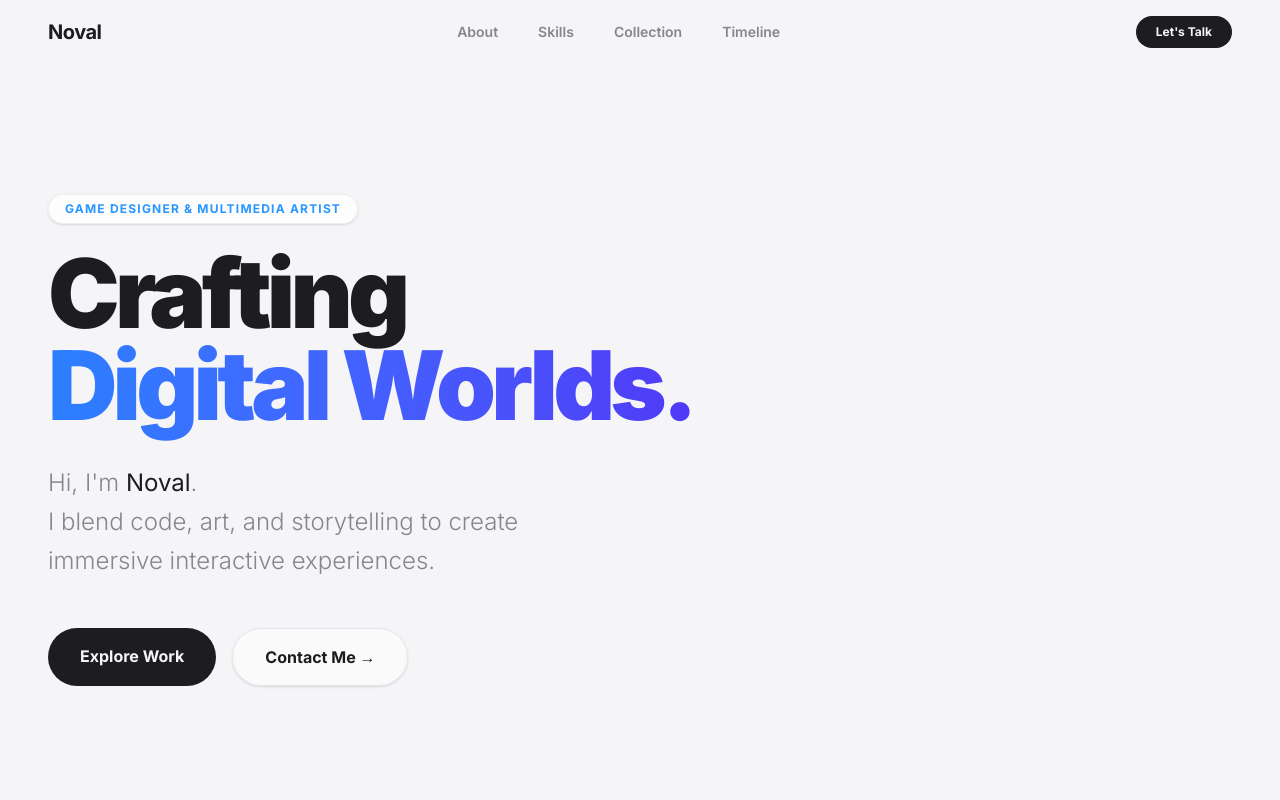
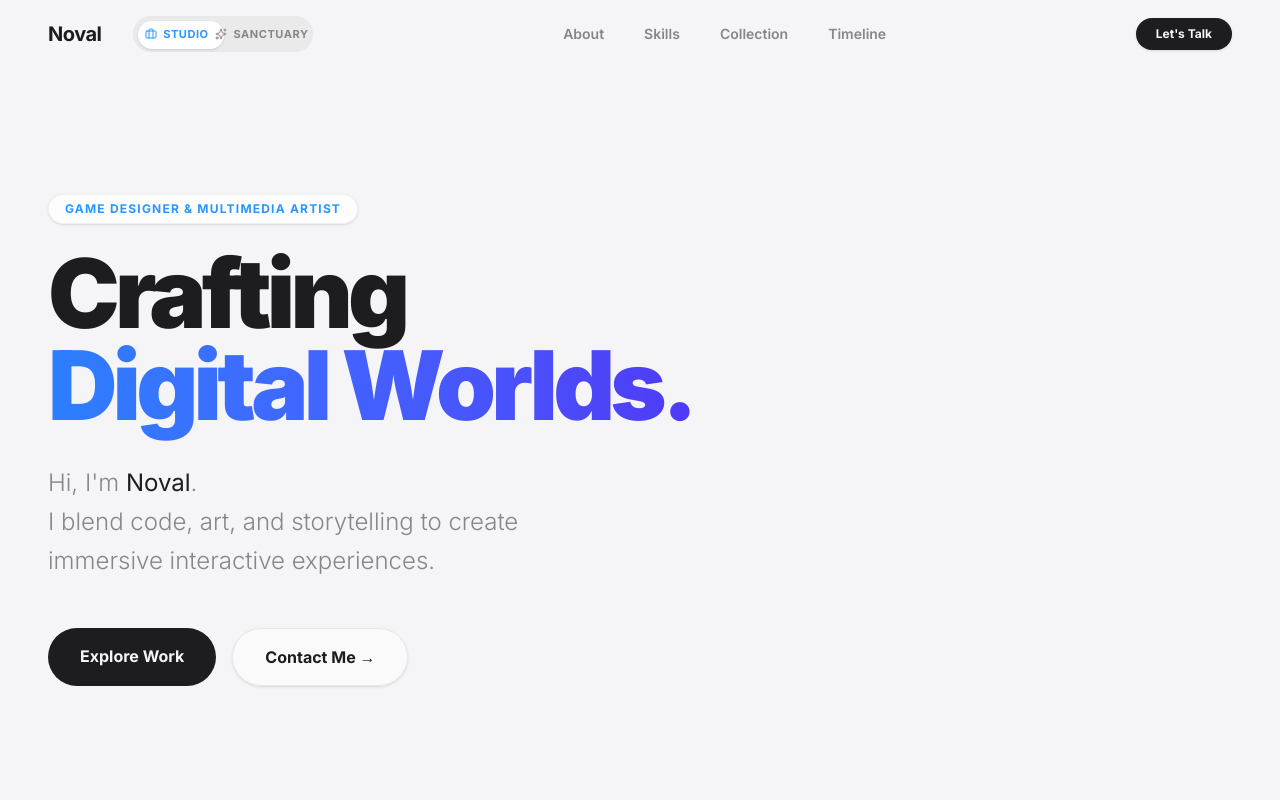
Before and after one commit to Noval-G/Noval-Landing-page, a Next.js app: page / in a window 1280 px wide. Shown: the top 800 px of the page. Built offline with nearby package versions, Linux system fonts and the light colour scheme.

Commit message:
feat: implement 'Studio & Sanctuary' mode switcher in Navbar

```diff
--- a/src/app/globals.css
+++ b/src/app/globals.css
@@ -1,13 +1,23 @@
 @import "tailwindcss";
 
 :root {
-  /* Cozy Apple-like Palette */
-  --background: #F5F5F7; /* Off-white background */
-  --surface: #FFFFFF;    /* Pure white for cards */
-  --foreground: #1D1D1F; /* Deep charcoal for primary text */
-  --muted: #86868B;      /* Soft gray for secondary text */
-  --accent: #2997FF;     /* Soft Blue for interactions */
-  --border: #E5E5EA;     /* Light border */
+  /* Studio Mode (Default) - Professional & Crisp */
+  --background: #F5F5F7;
+  --surface: #FFFFFF;
+  --foreground: #1D1D1F;
+  --muted: #86868B;
+  --accent: #2997FF;     /* Studio Blue */
+  --border: #E5E5EA;
+}
+
+[data-theme='sanctuary'] {
+  /* Sanctuary Mode - Warm & Organic */
+  --background: #FDFCF0; /* Creamy warm background */
+  --surface: #FCF9E8;
+  --foreground: #3A352F; /* Deep organic brown */
+  --muted: #9A8F80;
+  --accent: #BC6C25;     /* Warm Earthy Orange/Amber */
+  --border: #E9E4D1;
 }
 
 @theme inline {
--- a/src/components/Navbar.tsx
+++ b/src/components/Navbar.tsx
@@ -1,7 +1,8 @@
 'use client';
 
-import { motion, useScroll, useTransform } from 'framer-motion';
+import { motion, useScroll, useTransform, AnimatePresence } from 'framer-motion';
 import { useEffect, useState } from 'react';
+import { Sparkles, Briefcase } from 'lucide-react';
 import Link from 'next/link';
 
 const navItems = [
@@ -14,38 +15,64 @@ const navItems = [
 export default function Navbar() {
   const { scrollY } = useScroll();
   const [isScrolled, setIsScrolled] = useState(false);
-
-  // Apple-style navbar transition: background appears after scrolling a bit
-  const backgroundColor = useTransform(
-    scrollY,
-    [0, 50],
-    ['rgba(255, 255, 255, 0)', 'rgba(255, 255, 255, 0.8)']
-  );
-
-  const borderBottom = useTransform(
-    scrollY,
-    [0, 50],
-    ['rgba(0, 0, 0, 0)', 'rgba(0, 0, 0, 0.05)']
-  );
+  const [mode, setMode] = useState<'studio' | 'sanctuary'>('studio');
 
   useEffect(() => {
+    const savedMode = localStorage.getItem('theme-mode') as 'studio' | 'sanctuary';
+    if (savedMode) {
+      setMode(savedMode);
+      document.documentElement.setAttribute('data-theme', savedMode);
+    }
+
     return scrollY.onChange((latest) => {
       setIsScrolled(latest > 50);
     });
   }, [scrollY]);
 
+  const toggleMode = () => {
+    const newMode = mode === 'studio' ? 'sanctuary' : 'studio';
+    setMode(newMode);
+    document.documentElement.setAttribute('data-theme', newMode);
+    localStorage.setItem('theme-mode', newMode);
+  };
+
   return (
     <motion.nav
-      style={{ backgroundColor, borderBottom, backdropFilter: isScrolled ? 'blur(20px)' : 'none' }}
       initial={{ y: -100 }}
       animate={{ y: 0 }}
       transition={{ duration: 1, ease: [0.16, 1, 0.3, 1] }}
-      className="fixed top-0 left-0 right-0 z-50 flex items-center justify-between px-6 py-4 md:px-12 transition-all duration-300"
+      className={`fixed top-0 left-0 right-0 z-50 flex items-center justify-between px-6 py-4 md:px-12 transition-all duration-500 ${
+        isScrolled ? 'bg-background/70 backdrop-blur-xl border-b border-border/40 py-3' : 'bg-transparent'
+      }`}
     >
-      {/* Logo */}
+      {/* Logo Area */}
+      <div className="flex items-center gap-8">
         <Link href="/" className="text-xl font-bold tracking-tight text-foreground">
           Noval
         </Link>
+
+        {/* Mode Switcher - Custom Toggle */}
+        <div
+          onClick={toggleMode}
+          className="hidden sm:flex relative h-9 w-[180px] bg-muted/10 rounded-full p-1 cursor-pointer border border-border/40 hover:bg-muted/15 transition-colors"
+        >
+          <motion.div
+            className="absolute h-7 w-[86px] bg-white rounded-full shadow-sm"
+            animate={{ x: mode === 'studio' ? 0 : 88 }}
+            transition={{ type: "spring", stiffness: 300, damping: 30 }}
+          />
+          <div className="relative z-10 flex w-full text-[11px] font-bold uppercase tracking-wider">
+            <div className={`flex-1 flex items-center justify-center gap-1.5 transition-colors duration-300 ${mode === 'studio' ? 'text-accent' : 'text-muted'}`}>
+              <Briefcase size={12} />
+              Studio
+            </div>
+            <div className={`flex-1 flex items-center justify-center gap-1.5 transition-colors duration-300 ${mode === 'sanctuary' ? 'text-accent' : 'text-muted'}`}>
+              <Sparkles size={12} />
+              Sanctuary
+            </div>
+          </div>
+        </div>
+      </div>
 
       {/* Desktop Menu */}
       <div className="hidden md:flex gap-10">
@@ -62,12 +89,22 @@ export default function Navbar() {
       </div>
 
       {/* Contact Button */}
+      <div className="flex items-center gap-4">
+        {/* Mobile Mini-toggle */}
+        <button
+          onClick={toggleMode}
+          className="sm:hidden p-2 bg-muted/10 rounded-full text-accent"
+        >
+          {mode === 'studio' ? <Briefcase size={20} /> : <Sparkles size={20} />}
+        </button>
+
         <Link
           href="#contact"
-        className="px-5 py-2 bg-foreground text-background text-xs font-bold rounded-full hover:scale-105 active:scale-95 transition-all"
+          className="px-5 py-2 bg-foreground text-background text-xs font-bold rounded-full hover:scale-105 active:scale-95 transition-all shadow-sm"
         >
           Let's Talk
         </Link>
+      </div>
     </motion.nav>
   );
 }
```
Lines whose indentation alone changed are shown as unchanged.
